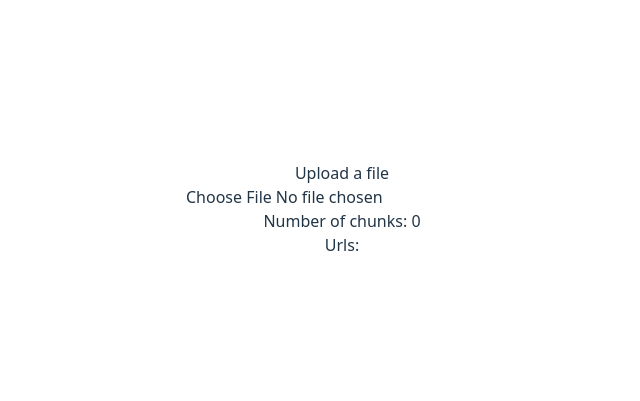
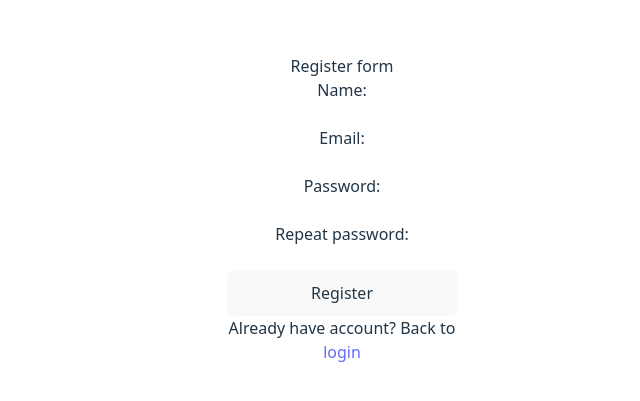
Before and after one commit to Yulian302/frontend-lfusys-app, a React (Vite) app: page /register in a window 1280 px wide. Shown: the part 191-592 px from the top of the page, without its empty margins (298-938 px from the left). Built offline with nearby package versions, Linux system fonts and the light colour scheme; no server answers.

Commit message:
feat: create a minimal user auth
Create the following components:
- Minimal user login page
- Minimal user registration page
- Protected pages (/upload)
- Routing with auth redirection

```diff
--- a/package.json
+++ b/package.json
@@ -4,17 +4,20 @@
   "version": "0.0.0",
   "type": "module",
   "scripts": {
-    "dev": "vite",
+    "dev": "vite --port 3000 --host 0.0.0.0",
     "build": "tsc -b && vite build",
     "lint": "eslint .",
     "preview": "vite preview",
     "start": "npm run build && vite preview --host 0.0.0.0 --port 3000"
   },
   "dependencies": {
+    "@reduxjs/toolkit": "^2.11.1",
     "@tailwindcss/vite": "^4.1.17",
     "axios": "^1.13.2",
     "react": "^19.2.0",
     "react-dom": "^19.2.0",
+    "react-redux": "^9.2.0",
+    "react-router-dom": "^7.10.1",
     "tailwindcss": "^4.1.17"
   },
   "devDependencies": {
@@ -22,6 +25,7 @@
     "@types/node": "^24.10.1",
     "@types/react": "^19.2.5",
     "@types/react-dom": "^19.2.3",
+    "@types/react-router-dom": "^5.3.3",
     "@vitejs/plugin-react": "^5.1.1",
     "eslint": "^9.39.1",
     "eslint-plugin-react-hooks": "^7.0.1",
--- a/src/App.tsx
+++ b/src/App.tsx
@@ -1,40 +1,51 @@
-import axios, { type AxiosResponse } from "axios"
+import { BrowserRouter, Navigate, Route, Routes } from "react-router-dom"
 import "./App.css"
-import { useState } from "react"
+import ProtectedRoute from "./components/ProtectedRoute"
+import { AuthProvider } from "./contexts/AuthContext"
+import UploadPage from "./pages/UploadPage"
+import LoginPage from "./pages/LoginPage"
+import PageNotFound from "./pages/PageNotFound"
+import RegisterPage from "./pages/RegisterPage"
+import { Provider } from "react-redux"
+import store from "./store"
+import AuthRedirect from "./components/AuthRedirect"
 
 function App() {
-  const SESSION_MANAGER_URL = "http://localhost:8000"
-  const [totalChunks, setTotalChunks] = useState(0)
-  const [uploadUrls, setUploadUrls] = useState<string[]>([])
-  const startSession = async (e: React.ChangeEvent<HTMLInputElement>) => {
-    if (e.target.files === null) {
-      return
-    }
-    const r: AxiosResponse<UploadSessionResponse> = await axios.post(
-      `${SESSION_MANAGER_URL}/upload/start`,
-      {
-        file_size: e.target.files[0].size,
-        user_id: 1,
-      }
-    )
-
-    if (r.status === 200) {
-      const nChunks: number = r.data.total_chunks
-      const uploadUrls: string[] = r.data.upload_urls
-
-      setTotalChunks(nChunks)
-      setUploadUrls(uploadUrls)
-    }
-  }
   return (
-    <>
-      <div className="flex flex-col">
-        <p>Upload a file</p>
-        <input type="file" onChange={startSession} />
-        <p>Number of chunks: {totalChunks}</p>
-        <p>Urls: {uploadUrls}</p>
-      </div>
-    </>
+    <Provider store={store}>
+      <AuthProvider>
+        <BrowserRouter>
+          <Routes>
+            <Route
+              path="/register"
+              element={
+                <AuthRedirect>
+                  <RegisterPage />
+                </AuthRedirect>
+              }
+            />
+            <Route
+              path="/login"
+              element={
+                <AuthRedirect>
+                  <LoginPage />
+                </AuthRedirect>
+              }
+            />
+            <Route
+              path="/upload"
+              element={
+                <ProtectedRoute>
+                  <UploadPage />
+                </ProtectedRoute>
+              }
+            />
+            <Route path="/" element={<Navigate to="/login" />} />
+            <Route path="*" element={<PageNotFound />} />
+          </Routes>
+        </BrowserRouter>
+      </AuthProvider>
+    </Provider>
   )
 }
 
--- /dev/null
+++ b/src/components/AuthRedirect.tsx
@@ -0,0 +1,13 @@
+import { Navigate } from "react-router-dom"
+import { useAuth } from "../contexts/AuthContext"
+
+const AuthRedirect = ({ children }: { children: React.ReactNode }) => {
+  const { isAuthenticated, isLoading } = useAuth()
+
+  if (isLoading) return <div>Loading...</div>
+  if (isAuthenticated) return <Navigate to="/upload" replace />
+
+  return <>{children}</>
+}
+
+export default AuthRedirect
--- /dev/null
+++ b/src/components/ProtectedRoute.tsx
@@ -0,0 +1,10 @@
+import React from "react"
+import { Navigate } from "react-router-dom"
+import { useAuth } from "../contexts/AuthContext"
+
+const ProtectedRoute = ({ children }: { children: React.ReactNode }) => {
+  const { isAuthenticated } = useAuth()
+  return isAuthenticated ? <>{children}</> : <Navigate to="/login" />
+}
+
+export default ProtectedRoute
--- /dev/null
+++ b/src/contexts/AuthContext.tsx
@@ -0,0 +1,96 @@
+import axios from "axios"
+import { createContext, useContext, useEffect, useState } from "react"
+
+interface AuthContextType {
+  isAuthenticated: boolean
+  isLoading: boolean
+  login: (email: string, password: string) => Promise<boolean>
+  logout: () => void
+  register: (name: string, email: string, password: string) => Promise<boolean>
+}
+
+const AuthContext = createContext<AuthContextType | null>(null)
+
+export const AuthProvider = ({ children }: { children: React.ReactNode }) => {
+  const [isAuthenticated, setIsAuthenticated] = useState(false)
+  const [isLoading, setIsLoading] = useState(true)
+
+  useEffect(() => {
+    const checkAuth = async () => {
+      try {
+        await axios.get("http://localhost:8080/auth/me", {
+          withCredentials: true,
+        })
+        setIsAuthenticated(true)
+      } catch {
+        setIsAuthenticated(false)
+      } finally {
+        setIsLoading(false)
+      }
+    }
+    checkAuth()
+  }, [])
+
+  const login = async (email: string, password: string) => {
+    try {
+      const response = await axios.post(
+        "http://localhost:8080/auth/login",
+        { email, password },
+        {
+          withCredentials: true,
+        }
+      )
+      if (response.status === 200) {
+        setIsAuthenticated(true)
+        return true
+      }
+    } catch (error) {
+      console.error("Login failed:", error)
+    }
+    return false
+  }
+
+  const register = async (name: string, email: string, password: string) => {
+    try {
+      const response = await axios.post(
+        "http://localhost:8080/auth/register",
+        {
+          name,
+          email,
+          password,
+        },
+        { withCredentials: true }
+      )
+      if (response.status === 201) {
+        return true
+      }
+    } catch (error) {
+      console.log(error)
+    }
+    return false
+  }
+
+  const logout = async () => {
+    await axios.post(
+      "http://localhost:8080/auth/logout",
+      {},
+      { withCredentials: true }
+    )
+    setIsAuthenticated(false)
+  }
+
+  return (
+    <AuthContext.Provider
+      value={{ isAuthenticated, login, logout, register, isLoading }}
+    >
+      {children}
+    </AuthContext.Provider>
+  )
+}
+
+// eslint-disable-next-line react-refresh/only-export-components
+export const useAuth = () => {
+  const context = useContext(AuthContext)
+  if (!context) throw new Error("useAuth must be used within auth provider")
+  return context
+}
--- /dev/null
+++ b/src/pages/LoginPage.tsx
@@ -0,0 +1,45 @@
+import { useState, type FormEvent } from "react"
+import { Link, useNavigate } from "react-router-dom"
+import { useAuth } from "../contexts/AuthContext"
+
+const LoginPage = () => {
+  const navigate = useNavigate()
+
+  const [email, setEmail] = useState("")
+  const [password, setPassword] = useState("")
+
+  const { login } = useAuth()
+
+  const handleSubmit = async (event: FormEvent) => {
+    event.preventDefault()
+    const isLoggedIn = await login(email, password)
+    if (isLoggedIn) {
+      navigate("/upload")
+    }
+  }
+  return (
+    <div className="flex flex-col">
+      Login form
+      <form className="flex flex-col" onSubmit={handleSubmit}>
+        <label htmlFor="userEmail">Email: </label>
+        <input
+          type="email"
+          id="userEmail"
+          value={email}
+          onChange={(e) => setEmail(e.target.value)}
+        />
+        <label htmlFor="userPass">Password:</label>
+        <input
+          type="password"
+          id="userPass"
+          value={password}
+          onChange={(e) => setPassword(e.target.value)}
+        />
+        <button type="submit">Login</button>
+      </form>
+      Don't have an account? <Link to="/register">Register</Link>
+    </div>
+  )
+}
+
+export default LoginPage
--- /dev/null
+++ b/src/pages/PageNotFound.tsx
@@ -0,0 +1,5 @@
+const PageNotFound = () => {
+  return <div>404 Not Found</div>
+}
+
+export default PageNotFound
--- /dev/null
+++ b/src/pages/RegisterPage.tsx
@@ -0,0 +1,73 @@
+import { useState } from "react"
+import { Link, useNavigate } from "react-router-dom"
+import { useAuth } from "../contexts/AuthContext"
+
+const RegisterPage = () => {
+  const navigate = useNavigate()
+
+  const [name, setName] = useState("")
+  const [email, setEmail] = useState("")
+  const [pass, setPass] = useState("")
+  const [repeatPass, setRepeatPass] = useState("")
+
+  const { register, login } = useAuth()
+
+  const handleSubmit = async (event: React.FormEvent) => {
+    event.preventDefault()
+
+    if (pass != repeatPass) {
+      return
+    }
+    const isRegistered = await register(name, email, pass)
+    if (isRegistered) {
+      // auth and navigate to upload page
+      const isLoggedIn = await login(email, pass)
+      if (isLoggedIn) {
+        navigate("/upload")
+      }
+    }
+  }
+
+  return (
+    <div className="flex flex-col">
+      Register form
+      <form className="flex flex-col" onSubmit={handleSubmit}>
+        <label htmlFor="userName">Name:</label>
+        <input
+          type="text"
+          id="userName"
+          value={name}
+          onChange={(e) => setName(e.target.value)}
+        />
+        <label htmlFor="userEmail">Email:</label>
+        <input
+          type="email"
+          id="userEmail"
+          value={email}
+          onChange={(e) => setEmail(e.target.value)}
+        />
+        <label htmlFor="userPass">Password:</label>
+        <input
+          type="password"
+          id="userPass"
+          value={pass}
+          onChange={(e) => setPass(e.target.value)}
+        />
+        <label htmlFor="repeatPass">Repeat password:</label>
+        <input
+          type="password"
+          id="repeatPass"
+          value={repeatPass}
+          onChange={(e) => setRepeatPass(e.target.value)}
+        />
+        {pass != repeatPass && repeatPass && (
+          <span style={{ color: "red" }}>Passwords don't match</span>
+        )}
+        <button type="submit">Register</button>
+      </form>
+      Already have account? Back to <Link to="/login">login</Link>
+    </div>
+  )
+}
+
+export default RegisterPage
--- /dev/null
+++ b/src/pages/UploadPage.tsx
@@ -0,0 +1,41 @@
+import axios, { type AxiosResponse } from "axios"
+import { useState } from "react"
+
+const UploadPage = () => {
+  const SESSION_MANAGER_URL = "http://localhost:8000"
+  const [totalChunks, setTotalChunks] = useState(0)
+  const [uploadUrls, setUploadUrls] = useState<string[]>([])
+  const startSession = async (e: React.ChangeEvent<HTMLInputElement>) => {
+    if (e.target.files === null) {
+      return
+    }
+    const r: AxiosResponse<UploadSessionResponse> = await axios.post(
+      `${SESSION_MANAGER_URL}/upload/start`,
+      {
+        file_size: e.target.files[0].size,
+        user_id: 1,
+      },
+      {
+        withCredentials: true,
+      }
+    )
+
+    if (r.status === 200) {
+      const nChunks: number = r.data.total_chunks
+      const uploadUrls: string[] = r.data.upload_urls
+
+      setTotalChunks(nChunks)
+      setUploadUrls(uploadUrls)
+    }
+  }
+  return (
+    <div className="flex flex-col">
+      <p>Upload a file</p>
+      <input type="file" onChange={startSession} />
+      <p>Number of chunks: {totalChunks}</p>
+      <p>Urls: {uploadUrls}</p>
+    </div>
+  )
+}
+
+export default UploadPage
--- /dev/null
+++ b/src/store.ts
@@ -0,0 +1,5 @@
+import { configureStore } from "@reduxjs/toolkit"
+
+export default configureStore({
+  reducer: {},
+})
```
Also changed, not shown: src/features/userSlice.ts (added, +14 -0 lines), 1 other file (tests, documents, lock files or other folders).
